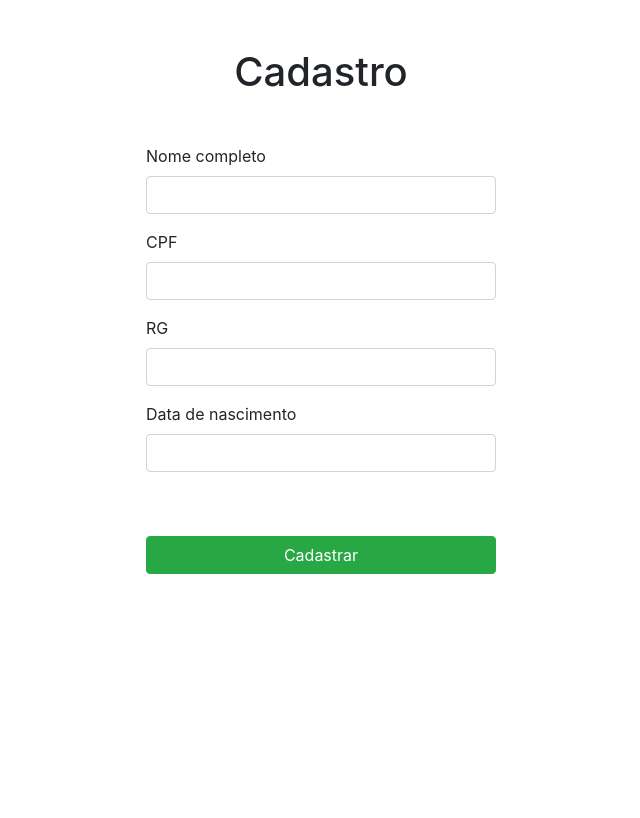
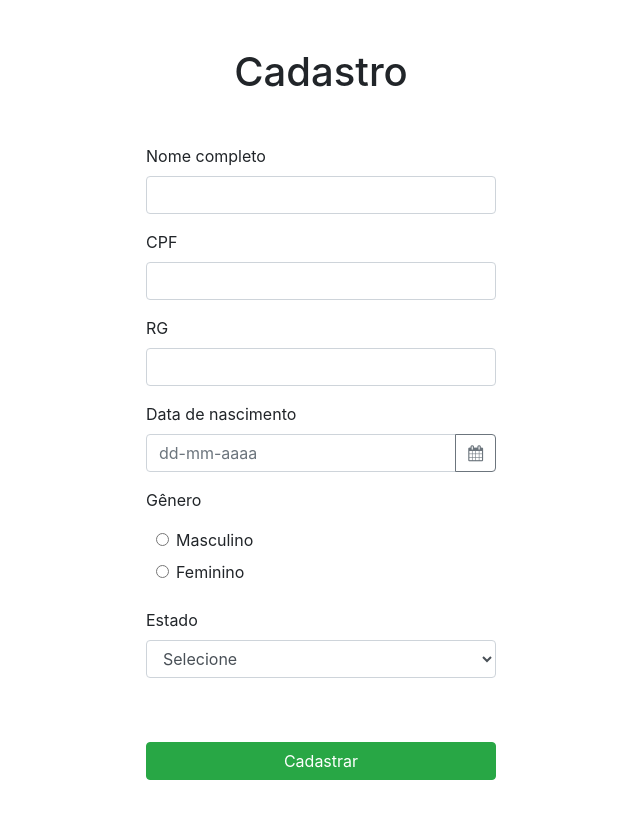
Before and after one commit to dustanisci/18-09-2018-NGMODEL-ANGULAR-6, an Angular app: page / in a window 1280 px wide. Shown: the top 818 px of the page, without its empty margins (319-959 px from the left). Built offline with nearby package versions, Linux system fonts and the light colour scheme.

Commit message:
atualizações form

```diff
--- a/angular.json
+++ b/angular.json
@@ -24,6 +24,7 @@
             ],
             "styles": [
               "src/styles.css",
+              "node_modules/font-awesome/css/font-awesome.min.css",
               "node_modules/bootstrap/dist/css/bootstrap.min.css"
             ],
             "scripts": []
--- a/package.json
+++ b/package.json
@@ -23,6 +23,8 @@
     "@ng-bootstrap/ng-bootstrap": "^3.2.0",
     "bootstrap": "^4.1.3",
     "core-js": "^2.5.4",
+    "font-awesome": "^4.7.0",
+    "ngx-mask": "^6.1.3",
     "rxjs": "~6.2.0",
     "zone.js": "~0.8.26"
   },
--- a/src/app/app.component.html
+++ b/src/app/app.component.html
@@ -1,6 +1,6 @@
 <div class="container">
   <div class="row">
-    <form class="mt-5 col-12 col-sm-10 col-md-5 col-lg-4 mx-auto">
+    <form class="mt-5 col-12 col-sm-10 col-md-5 col-lg-4 mx-auto" novalidate>
       <h1 class="text-center mb-5">Cadastro</h1>
 
       <div class="form-group">
@@ -20,11 +20,42 @@
 
       <div class="form-group">
         <label for="dtnascimento">Data de nascimento</label>
-        <input type="text" class="form-control" id="dtnascimento">
+        <div class="input-group">
+          <input class="form-control" id="dtnascimento" placeholder="dd-mm-aaaa" name="dp" [(ngModel)]="model"
+            getDayAriaLabel ngbDatepicker #d="ngbDatepicker" [maxDate]="maxDate" [minDate]="minDate" [markDisabled]="isDisabled">
+          <div class="input-group-append">
+            <button class="btn btn-outline-secondary calendar" (click)="d.toggle()" type="button">
+              <i class="fa fa-calendar"></i>
+            </button>
+          </div>
+        </div>
       </div>
 
-      <button class="btn btn-success col-12 col-sm-12 mt-5" type="submit">Cadastrar</button>
+      <div class="form-group">Gênero</div>
 
+      <div class="form-group col-12 col-sm-12">
+        <div class="col-12 col-sm-12">
+          <input type="radio" class="form-check-input" name="genero" id="generom" value="m" />
+          <label for="generom">Masculino</label>
+        </div>
+
+        <div class="col-12 col-sm-12">
+          <input type="radio" class="form-check-input" name="genero" id="generof" value="f" />
+          <label for="generof">Feminino</label>
+        </div>
+      </div>
+
+      <div class="form-group">
+        <label for="estado">Estado</label>
+
+        <select class="form-control" id="estado">
+          <option>Selecione</option>
+          <option>São Paulo</option>
+          <option>Outro</option>
+        </select>
+      </div>
+
+      <button class="btn btn-success col-12 col-sm-12 mt-5 mb-5" type="submit">Cadastrar</button>
     </form>
   </div>
 </div>
--- a/src/app/app.component.ts
+++ b/src/app/app.component.ts
@@ -1,10 +1,53 @@
-import { Component } from '@angular/core';
+import { Component, Injectable } from '@angular/core';
+import { NgbDatepickerI18n, NgbDateStruct } from '@ng-bootstrap/ng-bootstrap';
+
+const I18N_VALUES = {
+  'pt': {
+    weekdays: ['Dom', 'Seg', 'Ter', 'Qua', 'Qui', 'Sex', 'Sab'],
+    months: ['Jan', 'Fev', 'Mar', 'Abr', 'Mai', 'Jun', 'Jul', 'Ago', 'Set', 'Out', 'Nov', 'Dez'],
+  }
+};
+
+@Injectable()
+export class I18n {
+  language = 'pt';
+}
+
+@Injectable()
+export class CustomDatepickerI18n extends NgbDatepickerI18n {
+
+  constructor(private _i18n: I18n) {
+    super();
+  }
+
+  getWeekdayShortName(weekday: number): string {
+    return I18N_VALUES[this._i18n.language].weekdays[weekday - 1];
+  }
+
+  getMonthShortName(month: number): string {
+    return I18N_VALUES[this._i18n.language].months[month - 1];
+  }
+
+  getMonthFullName(month: number): string {
+    return this.getMonthShortName(month);
+  }
+
+  getDayAriaLabel(date: NgbDateStruct): string {
+    return `${date.day}-${date.month}-${date.year}`;
+  }
+}
 
 @Component({
   selector: 'app-root',
   templateUrl: './app.component.html',
+  providers: [I18n, { provide: NgbDatepickerI18n, useClass: CustomDatepickerI18n }],
   styleUrls: ['./app.component.css']
 })
+
 export class AppComponent {
-  title = 'form';
+  model: NgbDateStruct
+  minDate: NgbDateStruct = { day: 1, month: 1, year: (new Date().getFullYear() - 130) };
+  maxDate: NgbDateStruct = { day: 1, month: 1, year: (new Date().getFullYear() - 10) };
+  public customPatterns = {'0': { pattern: new RegExp('\[a-zA-Z\]')}};
+
 }
--- a/src/app/app.module.ts
+++ b/src/app/app.module.ts
@@ -2,6 +2,7 @@ import { BrowserModule } from '@angular/platform-browser';
 import { NgModule } from '@angular/core';
 import { AppComponent } from './app.component';
 import { NgbModule } from '@ng-bootstrap/ng-bootstrap';
+import { FormsModule } from '@angular/forms';
 
 @NgModule({
   declarations: [
@@ -9,7 +10,8 @@ import { NgbModule } from '@ng-bootstrap/ng-bootstrap';
   ],
   imports: [
     BrowserModule,
-    NgbModule
+    NgbModule,
+    FormsModule
   ],
   providers: [],
   bootstrap: [AppComponent]
```
Also changed, not shown: 1 other file (tests, documents, lock files or other folders).
